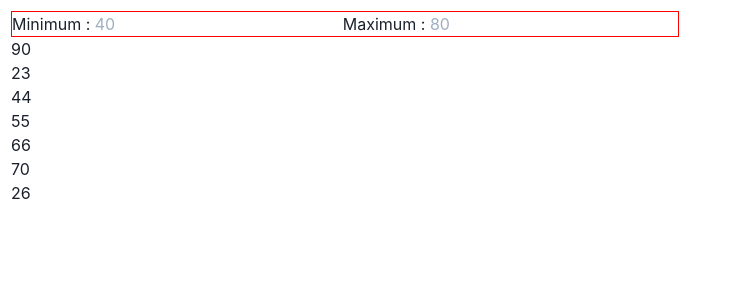
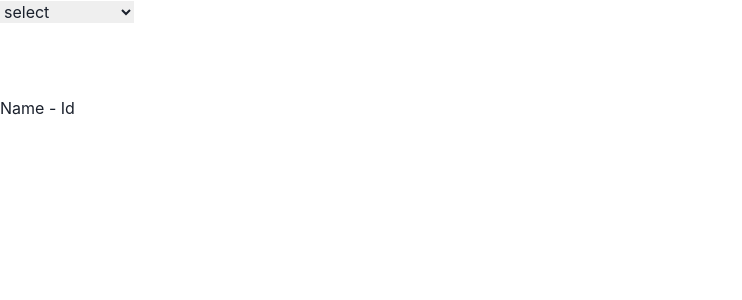
Before and after one commit to fahricigdem/React-TypeScript, a React (Create React App) app: page / in a window 1280 px wide. Shown: the top 300 px of the page, without its empty margins (0-742 px from the left). Built offline with nearby package versions, Linux system fonts and the light colour scheme.

Commit message:
Select options with object

```diff
--- /dev/null
+++ b/src/SelectwithObject/App.tsx
@@ -0,0 +1,65 @@
+import { useState } from "react";
+
+export const App = () => {
+  const [myName, setMyName] = useState("Name");
+  const [myId, setMyId] = useState("Id");
+
+  let turbines = [
+    { name: "Vestas", id: "1111", model: "AAA" },
+    { name: "Vestas", id: "2222", model: "BBB" },
+    { name: "Siemens", id: "3333", model: "XXX" },
+    { name: "Siemens", id: "4444", model: "YYY" },
+  ];
+
+  const names = Array.from(new Set(["Vestas", "Siemens"]));
+
+  const handleSelect = (value) => {
+    let parsedValue = JSON.parse(value);
+    if (!parsedValue.name) {
+      setMyName("_");
+      setMyId(parsedValue.id);
+    } else {
+      setMyName(parsedValue.name);
+      setMyId("_");
+    }
+  };
+
+  const renderedOptions = turbines.map((turbine) => {
+    if (names.includes(turbine.name)) {
+      names.shift();
+      let name = JSON.stringify({ name: turbine.name });
+      let id = JSON.stringify({ id: turbine.id });
+      return (
+        <>
+          <option value={name}> {turbine.name} </option>
+          <option value={id}>
+            {turbine.name} - {turbine.model}
+          </option>
+        </>
+      );
+    }
+    let id = JSON.stringify({ id: turbine.id });
+    return (
+      <option value={id}>
+        {turbine.name} - {turbine.model}{" "}
+      </option>
+    );
+  });
+
+  console.log(myName, myId);
+  return (
+    <div>
+      <select onChange={(e) => handleSelect(e.target.value)}>
+        <option> select </option>
+        {renderedOptions}
+      </select>
+      <br />
+      <br />
+      <br />
+      <br />
+      <p>
+        {myName} - {myId}
+      </p>
+    </div>
+  );
+};
--- a/src/index.tsx
+++ b/src/index.tsx
@@ -10,8 +10,8 @@ import { ChakraProvider } from "@chakra-ui/react";
 //import { App } from "./App";
 //import { App1 } from "./App1";
 //import { App } from "./react-hook-form/App";
-import { App } from "./ContextApi/App";
-
+//import { App } from "./ContextApi/App";
+import { App } from "./SelectwithObject/App";
 ReactDOM.render(
   <ChakraProvider>
     <App />
```
